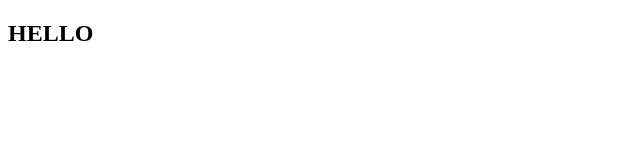
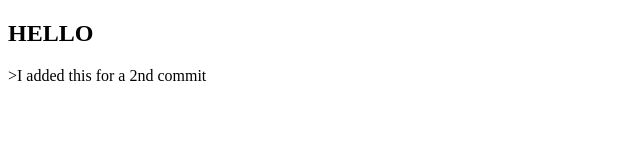
Before and after one commit to Makajames/GitHubTesting, a plain HTML site: page index.html in a window 1280 px wide. Shown: the whole page, without its empty margins (0-640 px from the left). Drawn offline with Linux system fonts and the light colour scheme.

Commit message:
Updated HTML with span

```diff
--- a/index.html
+++ b/index.html
@@ -7,5 +7,6 @@
 </head>
 <body>
     <h2>HELLO</h2>
+    <Span>>I added this for a 2nd commit</Span>
 </body>
 </html>
```
